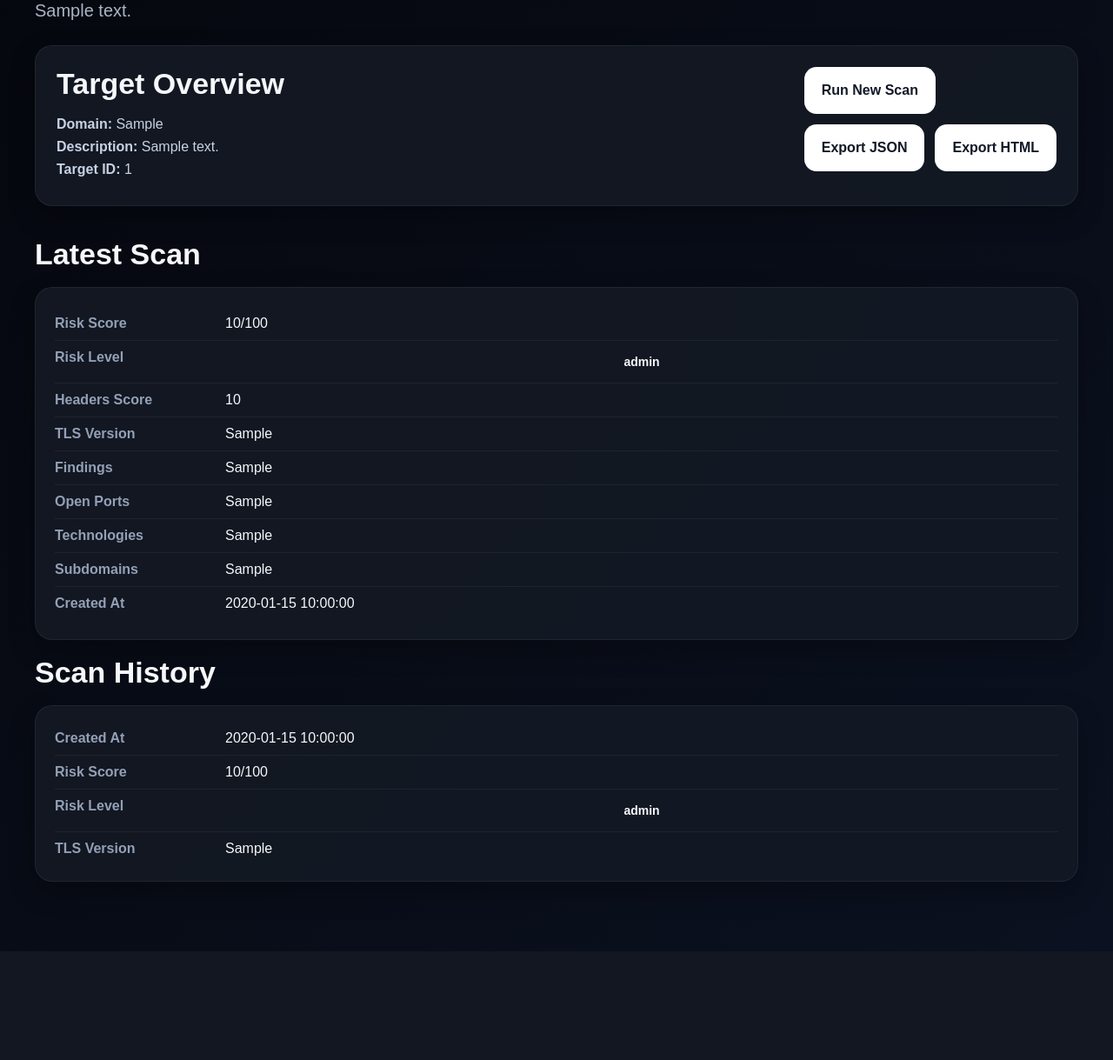
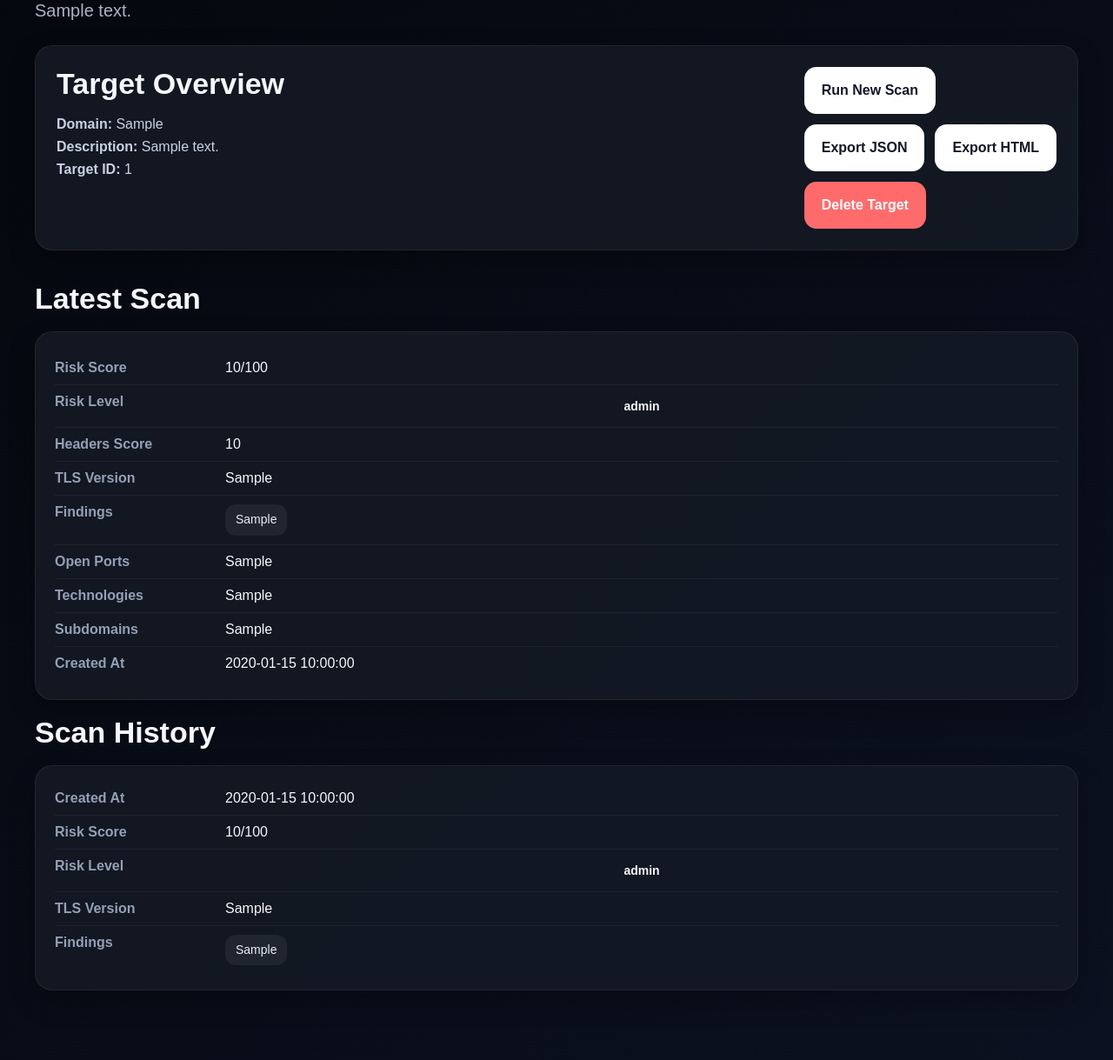
Before and after one commit to xanast/attack-surface-platform, a FastAPI app: page /targets/1 in a window 1280 px wide. Shown: the part 167-1386 px from the top of the page at 87% size. Before the commit the page ends 1224 px from the top, so only its background shows below. Run offline with FastAPI, Linux system fonts and the light colour scheme; tables that the repository leaves empty hold one stand-in row (values such as "Sample post").

Commit message:
Add target deletion and improved findings presentation

```diff
--- a/app/static/css/style.css
+++ b/app/static/css/style.css
@@ -137,7 +137,8 @@
 
 .target-form button,
 .scan-btn,
-.details-btn {
+.details-btn,
+.delete-btn {
     height: 54px;
     border: none;
     border-radius: 14px;
@@ -157,9 +158,15 @@
 
 .target-form button:hover,
 .scan-btn:hover,
-.details-btn:hover {
+.details-btn:hover,
+.delete-btn:hover {
     transform: translateY(-1px);
     opacity: 0.95;
+}
+
+.delete-btn {
+    background: #ff6b6b;
+    color: white;
 }
 
 .section-header {
@@ -238,6 +245,10 @@
     border-bottom: none;
 }
 
+.findings-row {
+    align-items: start;
+}
+
 .label {
     color: #93a0b5;
     font-weight: 700;
@@ -246,6 +257,23 @@
 .value {
     color: #f5f7fa;
     word-break: break-word;
+}
+
+.findings-list {
+    display: flex;
+    flex-wrap: wrap;
+    gap: 10px;
+}
+
+.finding-badge {
+    display: inline-flex;
+    align-items: center;
+    padding: 8px 12px;
+    border-radius: 12px;
+    background: rgba(255, 255, 255, 0.06);
+    color: #e7edf7;
+    font-size: 14px;
+    line-height: 1.4;
 }
 
 .empty-state {
--- a/app/templates/target_detail.html
+++ b/app/templates/target_detail.html
@@ -29,6 +29,10 @@
             <a href="/targets/{{ target.id }}/export/html" class="details-btn">Export HTML</a>
         </div>
         {% endif %}
+
+        <form action="/targets/{{ target.id }}/delete" method="post" onsubmit="return confirm('Delete this target and all related scans?');">
+            <button type="submit" class="delete-btn">Delete Target</button>
+        </form>
     </div>
 </div>
 
@@ -59,9 +63,17 @@
             <span class="value">{{ latest_scan.tls_version }}</span>
         </div>
 
-        <div class="result-row">
+        <div class="result-row findings-row">
             <span class="label">Findings</span>
-            <span class="value">{{ latest_scan.findings if latest_scan.findings else "None" }}</span>
+            <div class="findings-list">
+                {% if latest_findings %}
+                    {% for finding in latest_findings %}
+                    <span class="finding-badge">{{ finding }}</span>
+                    {% endfor %}
+                {% else %}
+                    <span class="value">None</span>
+                {% endif %}
+            </div>
         </div>
 
         <div class="result-row">
@@ -95,28 +107,41 @@
     <h2>Scan History</h2>
 </div>
 
-{% if scans %}
+{% if history_items %}
 <div class="results-list">
-    {% for scan in scans %}
+    {% for item in history_items %}
     <div class="result-card compact-card">
         <div class="result-row">
             <span class="label">Created At</span>
-            <span class="value">{{ scan.created_at }}</span>
+            <span class="value">{{ item.scan.created_at }}</span>
         </div>
 
         <div class="result-row">
             <span class="label">Risk Score</span>
-            <span class="value">{{ scan.risk_score }}/100</span>
+            <span class="value">{{ item.scan.risk_score }}/100</span>
         </div>
 
         <div class="result-row">
             <span class="label">Risk Level</span>
-            <span class="value risk-pill risk-{{ scan.risk_level|lower }}">{{ scan.risk_level }}</span>
+            <span class="value risk-pill risk-{{ item.scan.risk_level|lower }}">{{ item.scan.risk_level }}</span>
         </div>
 
         <div class="result-row">
             <span class="label">TLS Version</span>
-            <span class="value">{{ scan.tls_version }}</span>
+            <span class="value">{{ item.scan.tls_version }}</span>
+        </div>
+
+        <div class="result-row findings-row">
+            <span class="label">Findings</span>
+            <div class="findings-list">
+                {% if item.findings_list %}
+                    {% for finding in item.findings_list[:4] %}
+                    <span class="finding-badge">{{ finding }}</span>
+                    {% endfor %}
+                {% else %}
+                    <span class="value">None</span>
+                {% endif %}
+            </div>
         </div>
     </div>
     {% endfor %}
```
Also changed, not shown: app/routes/web.py (+53 -7 lines), app/templates/index.html (+26 -9 lines).
